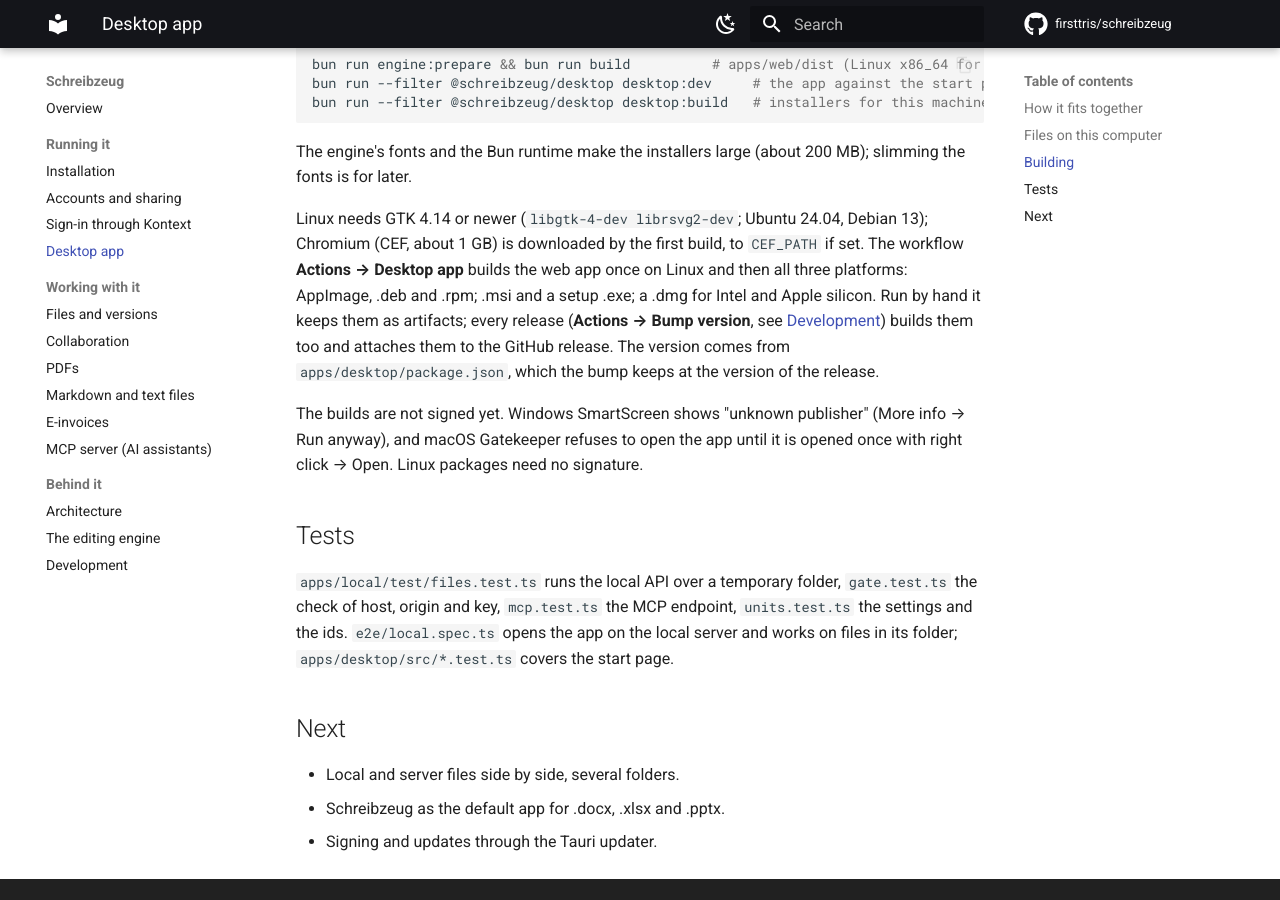
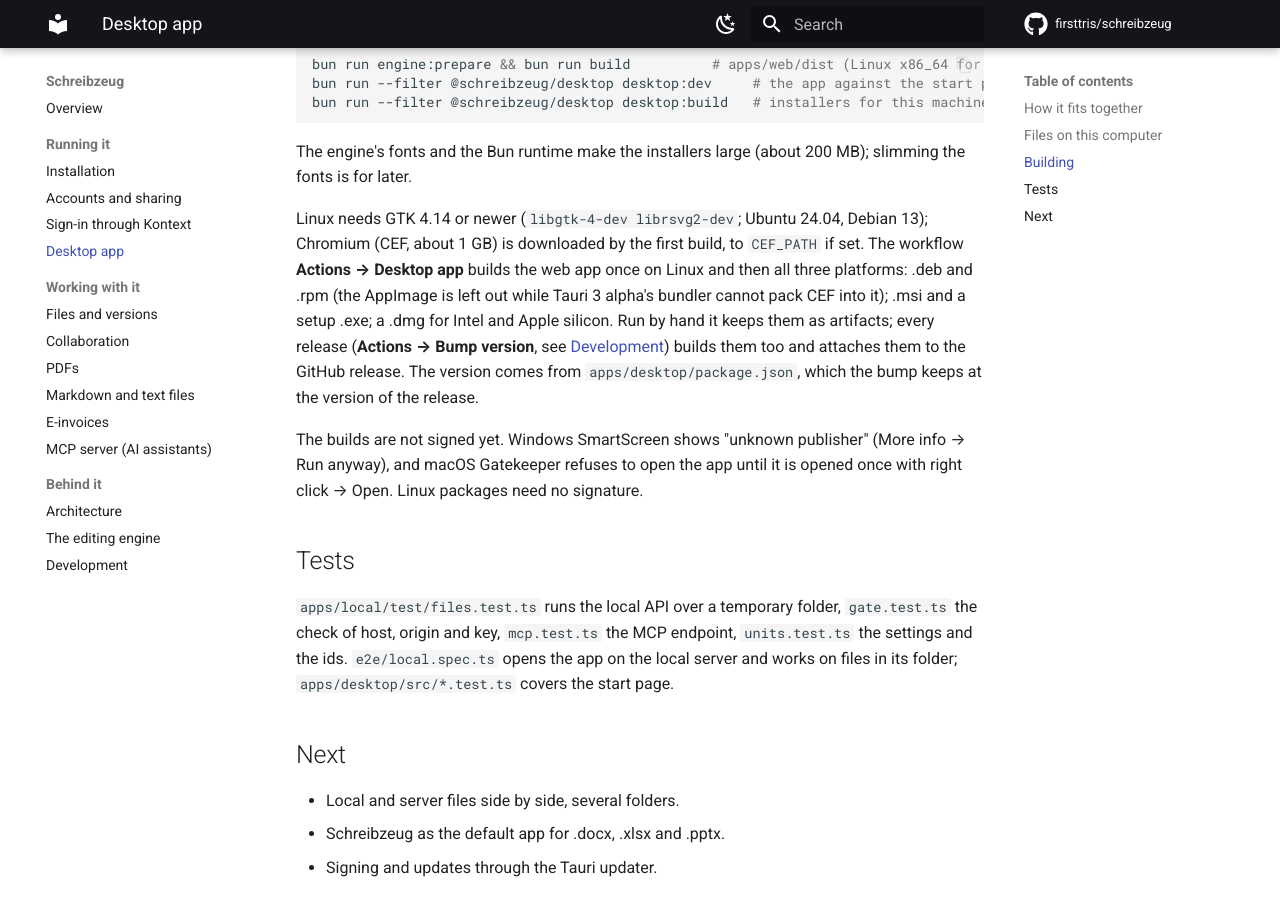
Before and after one commit to firsttris/schreibzeug, an MkDocs documentation site: the page built from docs/desktop.md, in a window 1280 px wide and 900 px high, scrolled down 3642 px. Built offline with MkDocs 1.6.1 and Material for MkDocs 9.7.7, drawn with Linux system fonts in a browser that asks for light colours; comment, search, counter and statistics services are not loaded.

Commit message:
Build the Linux app as .deb and .rpm only while the AppImage cannot carry CEF
Tauri 3 alpha's bundler fails on CEF's files in the AppDir: "Failed to copy
cef file libEGL.so to …/Schreibzeug.AppDir/bin/libEGL.so: No such file or
directory" (desktop workflow run 40298150865).

Co-Authored-By: Claude Opus 5.5 <noreply@anthropic.com>
Claude-Session: https://claude.ai/code/session_01XdfZoZEWWSYAmZQvEj5WnQ

```diff
--- a/docs/desktop.md
+++ b/docs/desktop.md
@@ -134,7 +134,8 @@ fonts is for later.
 
 Linux needs GTK 4.14 or newer (`libgtk-4-dev librsvg2-dev`; Ubuntu 24.04, Debian 13); Chromium
 (CEF, about 1 GB) is downloaded by the first build, to `CEF_PATH` if set. The workflow **Actions → Desktop app** builds the web app once on Linux and then all
-three platforms: AppImage, .deb and .rpm; .msi and a setup .exe; a .dmg for Intel and Apple silicon. Run
+three platforms: .deb and .rpm (the AppImage is left out while Tauri 3 alpha's bundler cannot
+pack CEF into it); .msi and a setup .exe; a .dmg for Intel and Apple silicon. Run
 by hand it keeps them as artifacts; every release (**Actions → Bump version**, see
 [Development](development.md#releases)) builds them too and attaches them to the GitHub release. The
 version comes from `apps/desktop/package.json`, which the bump keeps at the version of the release.
```
Also changed, not shown: 1 other file.
